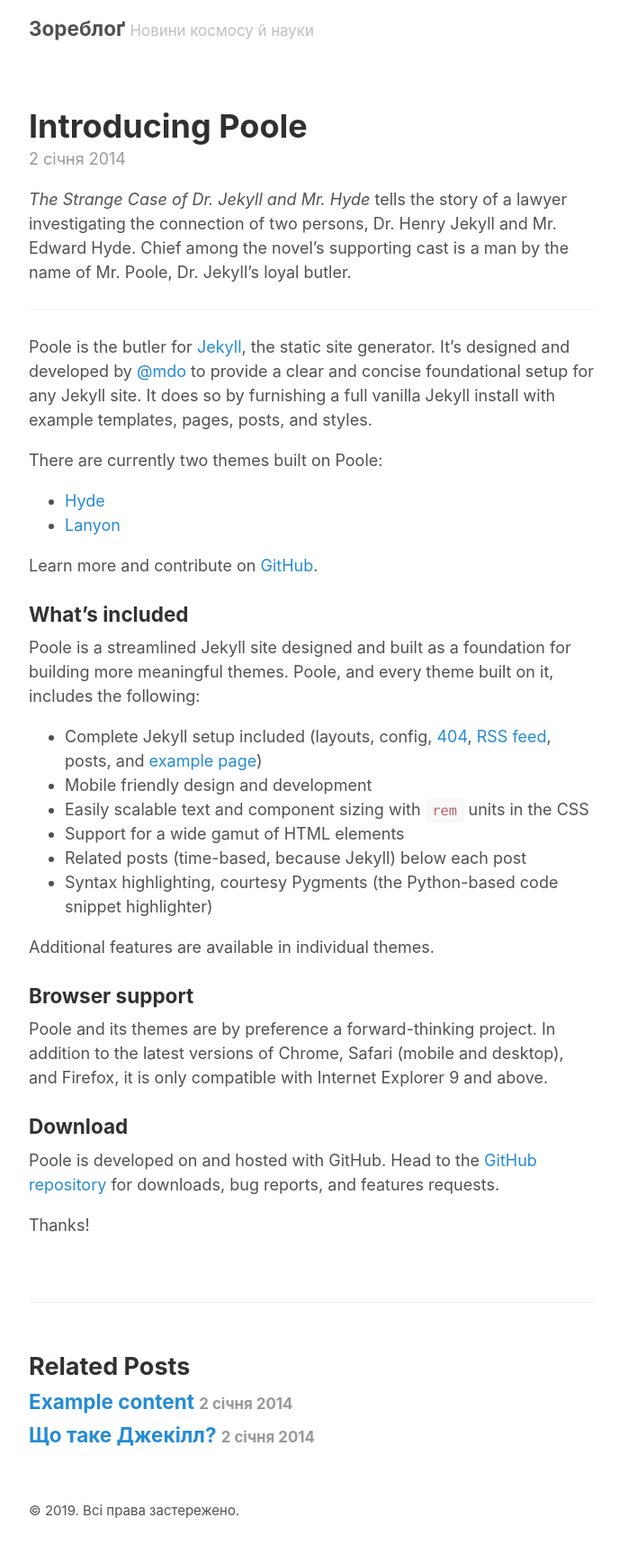
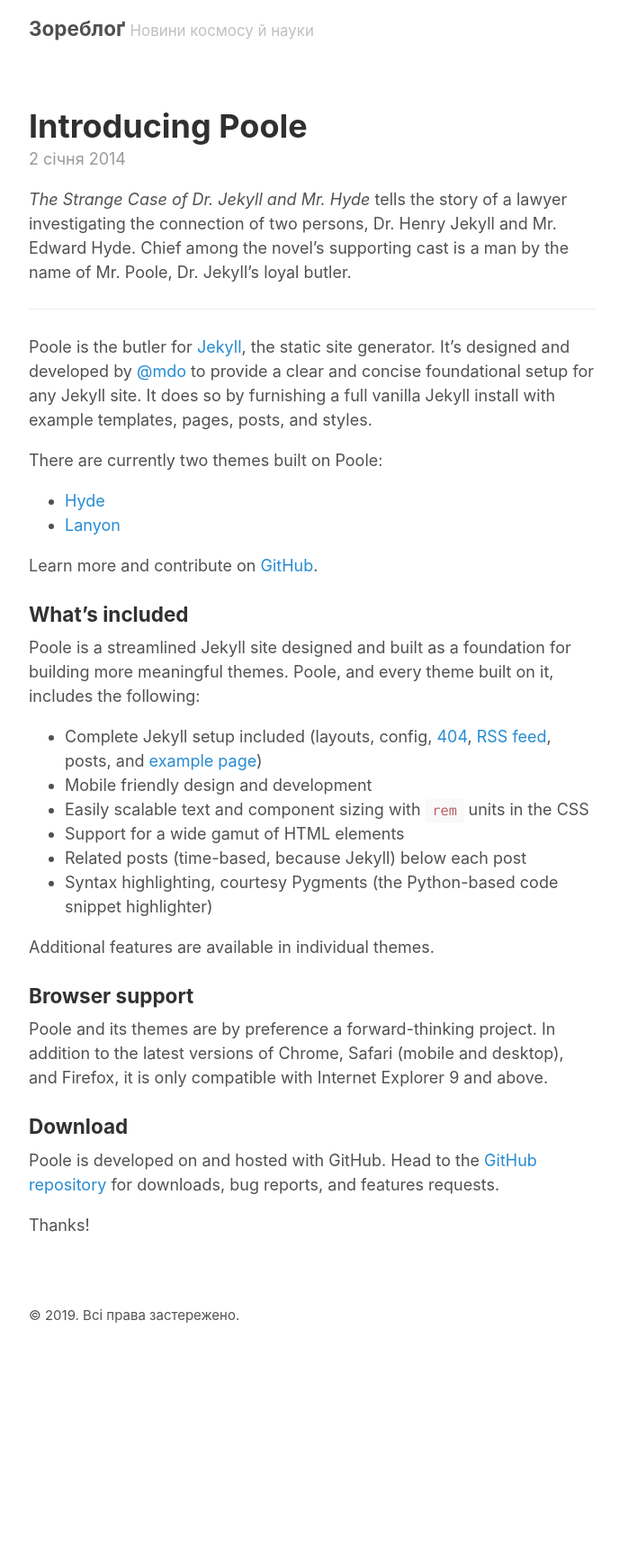
Before and after one commit to pnmrnko/pnmrnko.github.io, a Jekyll site: the page built from _posts/2014-01-02-introducing-poole.md, in a window 1280 px wide. Shown: the whole page at 90% size, without its empty margins (293-981 px from the left). Built offline with Jekyll 4.4.1, drawn with Linux system fonts in a browser that asks for light colours; after the commit the page ends 1510 px from its top, so only the background shows below that.

Commit message:
Delete permalinks and other

```diff
--- a/_config.yml
+++ b/_config.yml
@@ -18,9 +18,9 @@ sass:
 
 # About/contact
 author:
-  name:              Mark Otto
-  url:               https://twitter.com/mdo
-  email:             markdotto@gmail.com
+  name:              Сергій Пономаренко
+  url:               https://twitter.com/s_pnmrnko
+  email:             darkonus@ukr.net
 
 # Custom vars
 version:             2.0.0
--- a/_layouts/post.html
+++ b/_layouts/post.html
@@ -24,37 +24,3 @@ layout: default
     {{ page.date | date: "%Y" }}</time>
   {{ content }}
 </article>
-
-{% if site.related_posts != empty %}
-<aside class="related">
-  <h2>Related Posts</h2>
-  <ul class="related-posts">
-    {% for post in site.related_posts limit:3 %}
-      <li>
-        <h3>
-          <a href="{{ site.baseurl }}{{ post.url }}">
-            {{ post.title }}
-            <small><time datetime="{{ post.date | date_to_xmlschema }}">{% assign m = page.date | date: "%-m" %}
-                {{ page.date | date: "%-d" }}
-                {% case m %}
-                  {% when '1' %}січня
-                  {% when '2' %}лютого
-                  {% when '3' %}березня
-                  {% when '4' %}квітня
-                  {% when '5' %}травня
-                  {% when '6' %}червня
-                  {% when '7' %}липня
-                  {% when '8' %}серпня
-                  {% when '9' %}вересня
-                  {% when '10' %}жовтня
-                  {% when '11' %}листопада
-                  {% when '12' %}грудня
-                {% endcase %}
-                {{ page.date | date: "%Y" }}</time></small>
-          </a>
-        </h3>
-      </li>
-    {% endfor %}
-  </ul>
-</aside>
-{% endif %}
```
Also changed, not shown: index.html (+18 -1 lines).
